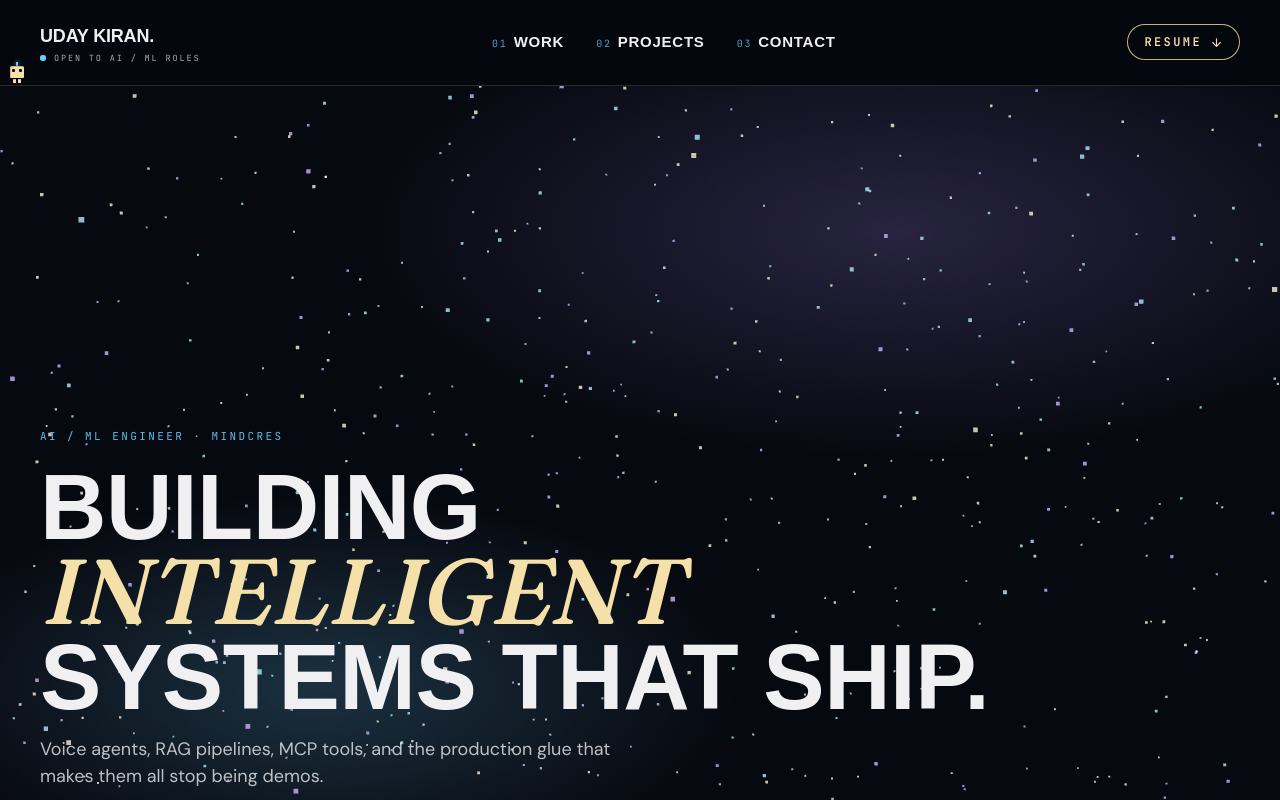
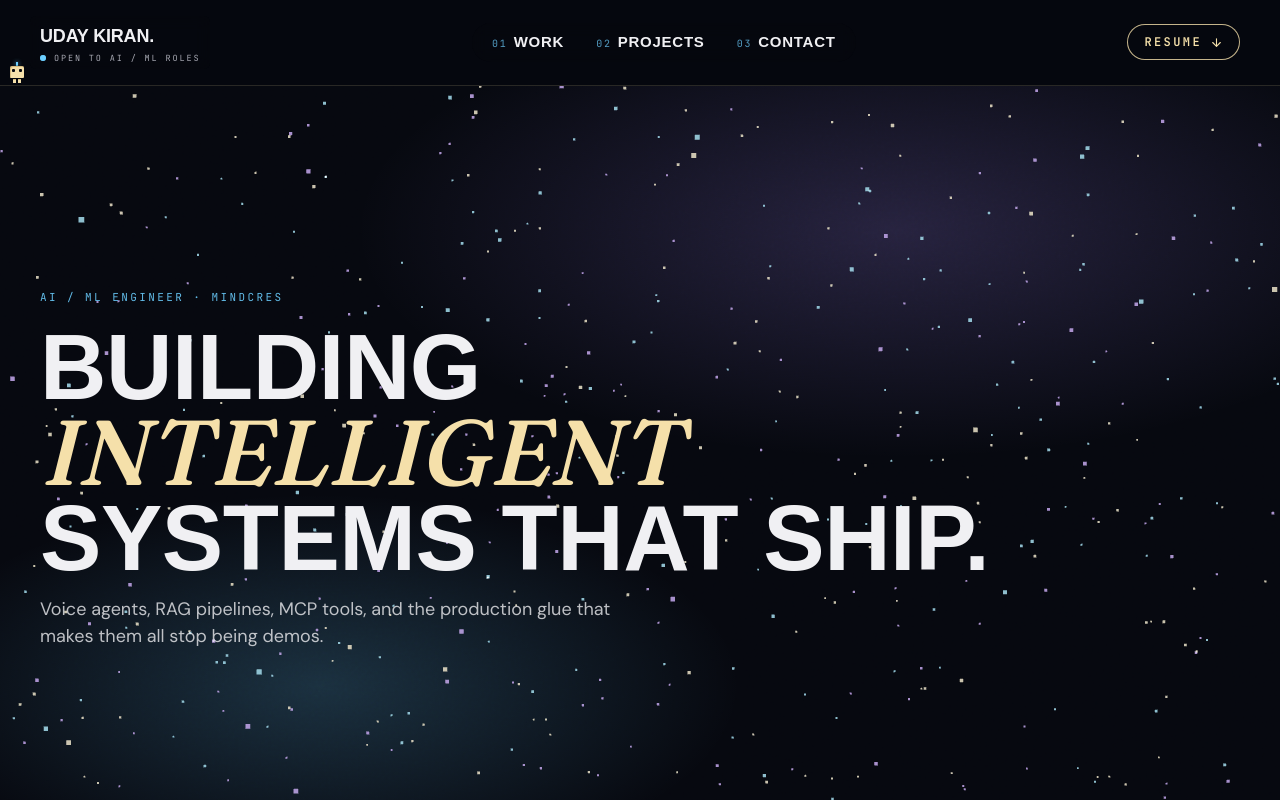
Before and after one commit to uday21308/Uday-Portfolio, a Next.js app: page / in a window 1280 px wide. Shown: the top 800 px of the page. Built offline with nearby package versions, Linux system fonts and the light colour scheme; a web font is replaced by a local one.

Commit message:
feat(hero): vertical-center the content (keep full-left horizontal)

```diff
--- a/components/hero/Hero.tsx
+++ b/components/hero/Hero.tsx
@@ -41,7 +41,7 @@ export function Hero() {
     <section
       ref={containerRef}
       id="top"
-      className="relative min-h-screen px-6 md:px-10 pt-16 pb-24 flex flex-col justify-between overflow-hidden"
+      className="relative min-h-screen px-6 md:px-10 pt-16 pb-24 flex flex-col justify-center overflow-hidden"
       style={{
         background:
           "radial-gradient(900px 380px at 70% 18%, rgba(167,139,250,.20) 0%, transparent 60%), radial-gradient(700px 320px at 25% 75%, rgba(108,207,255,.20) 0%, transparent 60%), var(--color-bg)",
@@ -50,7 +50,6 @@ export function Hero() {
       <div className="absolute inset-0 z-0" aria-hidden>
         <NeuralField />
       </div>
-      <div className="relative z-10" />
       <div className="relative z-10 w-full">
         <p className="hero-eyebrow font-[family-name:var(--font-mono)] text-[11px] tracking-[0.22em] uppercase text-[var(--color-accent-cyan)] mb-5 opacity-90">
           {site.role} · {site.org}
```
